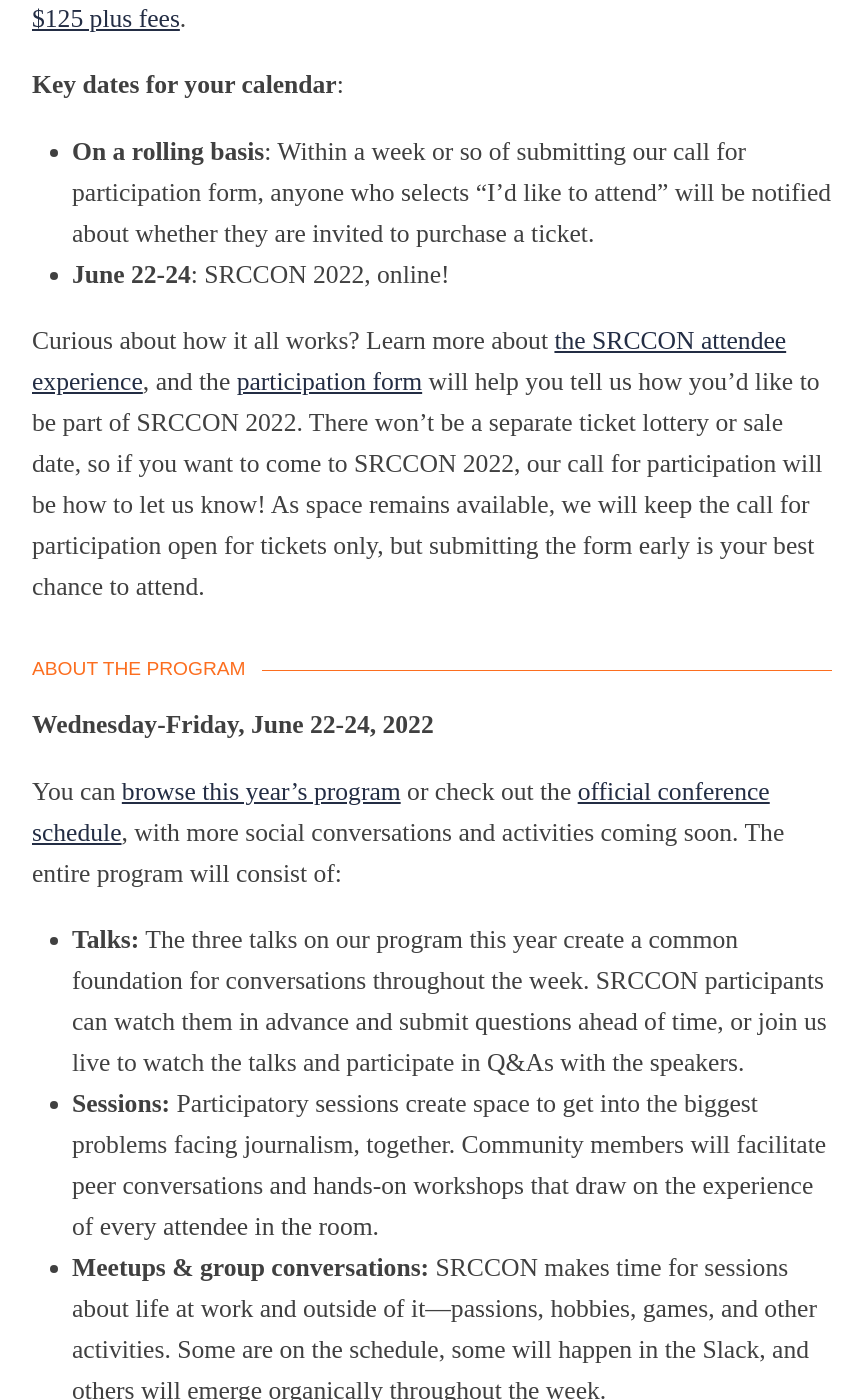
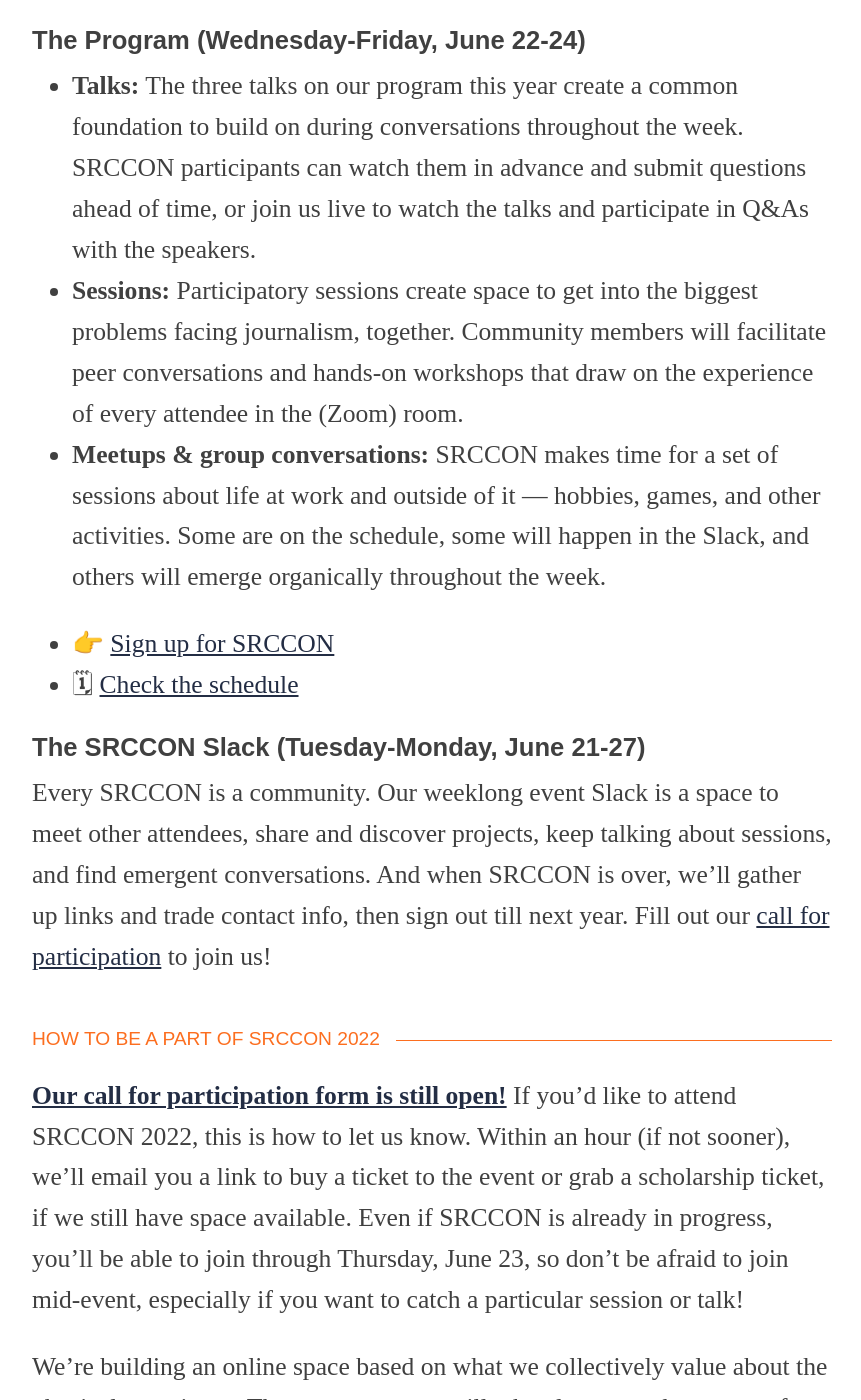
Before and after one commit to OpenNews/srccon-2022, a Jekyll site: the page built from homepage.md, in a window 1280 px wide and 1400 px high, scrolled down 1229 px. Shown: the whole window, without its empty margins (208-1069 px from the left). Built offline with Jekyll 4.4.1, drawn with Linux system fonts in a browser that asks for light colours; some web fonts are replaced; our own code applies the rules of GitHub Pages for plain Markdown files; some of the changed text lies outside the part shown.

Commit message:
homepage

```diff
--- a/homepage.md
+++ b/homepage.md
@@ -3,34 +3,40 @@
 permalink: /
 ---
 
-### How to be a part of {{ page.event_name }}
+### Welcome to SRCCON!
 
-**[Our schedule for SRCCON 2022 is here!](/schedule)** Check out the amazing talks and sessions this community has planned for each day. And stay tuned, because we still have a bunch of social sessions and activities coming soon!
+**[Check out the schedule for SRCCON 2022!](/schedule)**
 
-↪ **[See the SRCCON schedule](/schedule)** 🎉
+* **Registered attendees:** You can start participating right now, with a [participant walkthrough guide](/participant-prep/). Plus, [all the sign-in links you need are here on Eventbrite](/signin).
+* **You should join us!** [It's not too late, we still have tickets!](/participation/form)
 
-If you'd like to [join us June 22-24 at SRCCON 2022](/participation/form), our [call for participation form](/participation/form) is where to let us know you want to participate. If invited to attend, you will have the chance to purchase a ticket with [prices starting at $125 plus fees](/attendees/#tickets).
+Here's our program for the week of SRCCON, and how you can still get involved.
 
-**Key dates for your calendar**:
+#### The Program (Wednesday-Friday, June 22-24)
 
-* **On a rolling basis**: Within a week or so of submitting our call for participation form, anyone who selects "I'd like to attend" will be notified about whether they are invited to purchase a ticket.
-* **June 22-24**: SRCCON 2022, online!
+* **Talks:** The three talks on our program this year create a common foundation to build on during conversations throughout the week. SRCCON participants can watch them in advance and submit questions ahead of time, or join us live to watch the talks and participate in Q&As with the speakers.
+* **Sessions:** Participatory sessions create space to get into the biggest problems facing journalism, together. Community members will facilitate peer conversations and hands-on workshops that draw on the experience of every attendee in the (Zoom) room.
+* **Meetups & group conversations:** SRCCON makes time for a set of sessions about life at work and outside of it — hobbies, games, and other activities. Some are on the schedule, some will happen in the Slack, and others will emerge organically throughout the week.
 
-Curious about how it all works? Learn more about [the SRCCON attendee experience](/attendees), and the [participation form](/participation/form) will help you tell us how you'd like to be part of {{ page.event_name }}. There won't be a separate ticket lottery or sale date, so if you want to come to {{ page.event_name }}, our call for participation will be how to let us know! As space remains available, we will keep the call for participation open for tickets only, but submitting the form early is your best chance to attend.
+<ul class="action-links">
+    <li>👉 <a href="/participation/form">Sign up for SRCCON</a></li>
+    <li>🗓 <a href="/schedule">Check the schedule</a></li>
+</ul>
+
+#### The SRCCON Slack (Tuesday-Monday, June 21-27)
+
+Every SRCCON is a community. Our weeklong event Slack is a space to meet other attendees, share and discover projects, keep talking about sessions, and find emergent conversations. And when SRCCON is over, we'll gather up links and trade contact info, then sign out till next year. Fill out our [call for participation](/participation/form) to join us!
+
+### How to be a part of SRCCON 2022
+
+**[Our call for participation form is still open!](/participation/form)** If you’d like to attend SRCCON 2022, this is how to let us know. Within an hour (if not sooner), we’ll email you a link to buy a ticket to the event or grab a scholarship ticket, if we still have space available. Even if SRCCON is already in progress, you’ll be able to join through Thursday, June 23, so don’t be afraid to join mid-event, especially if you want to catch a particular session or talk!
+
+We're building an online space based on what we collectively value about the physical experience. The event program will take place over the course of three days, with a mix of sessions you'll be able to participate in live and asynchronously.
+
+Two easy ways to stay up to date: [@srccon on Twitter](https://twitter.com/srccon) / [our newsletter](https://opennews.us5.list-manage.com/subscribe?u=71c95e9a43708843d2fdc1f09&id=996e9290cc)
 
 
-### About the program
-
-**Wednesday-Friday, June 22-24, 2022**
-
-You can [browse this year's program](/program) or check out the [official conference schedule](/schedule), with more social conversations and activities coming soon. The entire program will consist of:
-
-* **Talks:** The three talks on our program this year create a common foundation for conversations throughout the week. SRCCON participants can watch them in advance and submit questions ahead of time, or join us live to watch the talks and participate in Q&As with the speakers.
-* **Sessions:** Participatory sessions create space to get into the biggest problems facing journalism, together. Community members will facilitate peer conversations and hands-on workshops that draw on the experience of every attendee in the room.
-* **Meetups & group conversations:** SRCCON makes time for sessions about life at work and outside of it—passions, hobbies, games, and other activities. Some are on the schedule, some will happen in the Slack, and others will emerge organically throughout the week.
-
-
-### What you can expect
+### About {{ page.event_name }}
 
 The SRCCON program is focused on the practical challenges that news technology and data teams encounter every day. At SRCCON, you’ll:
 
```
